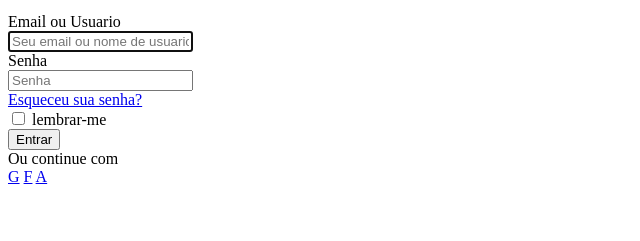
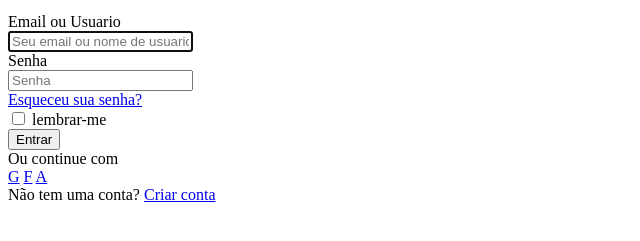
Before and after one commit to RosangelaCardoso/Tela_de_login, a plain HTML site: page index.html in a window 1280 px wide. Shown: the part 101-342 px from the top of the page, without its empty margins (0-640 px from the left). Drawn offline with Linux system fonts and the light colour scheme.

Commit message:
criar conta

```diff
--- a/index.html
+++ b/index.html
@@ -47,7 +47,9 @@
                         <a href="#" class="social-btn" aria-label="Entrar com facebook">F</a>
                         <a href="#" class="social-btn" aria-label="Entrar com Apple">A</a>
                     </div>
-
+                    <div class="singup-link">
+                        Não tem uma conta? <a href="/cadastro"> Criar conta</a>
+                    </div>
 
                     </div>
 
```
